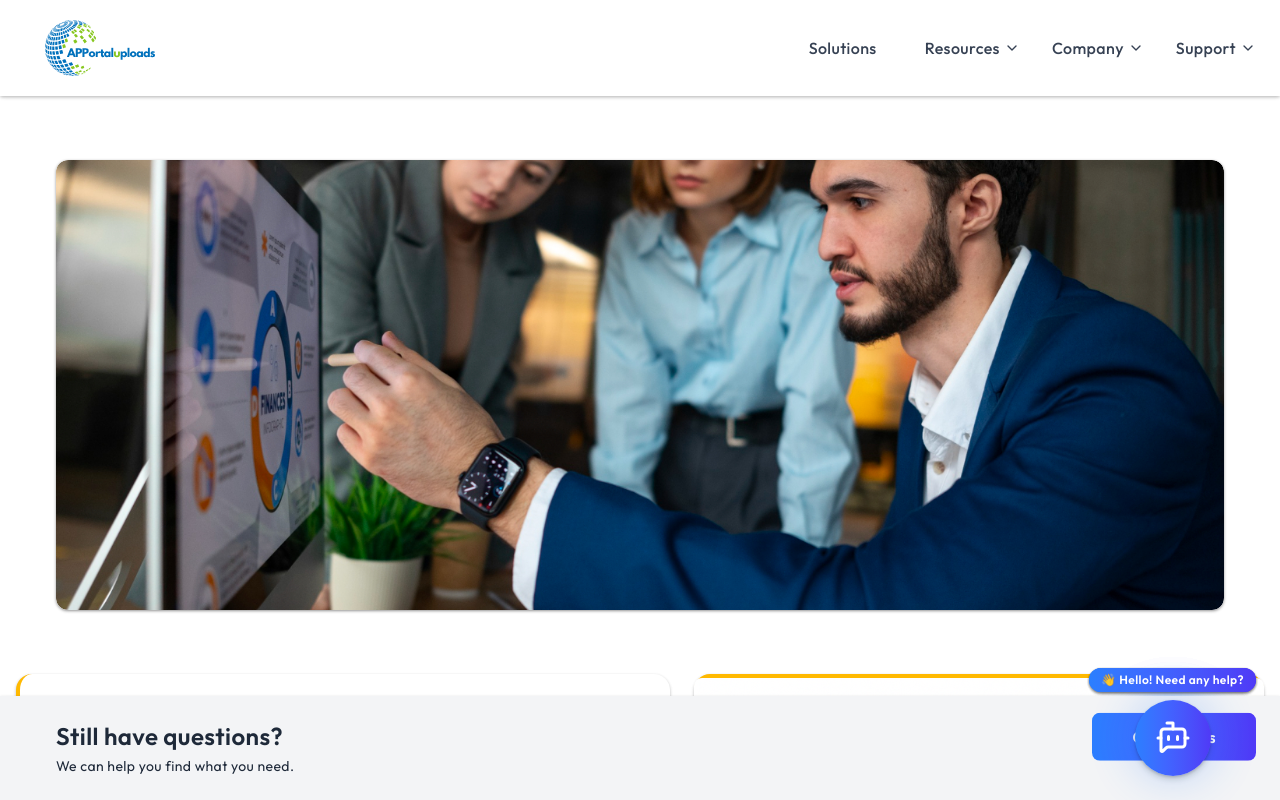
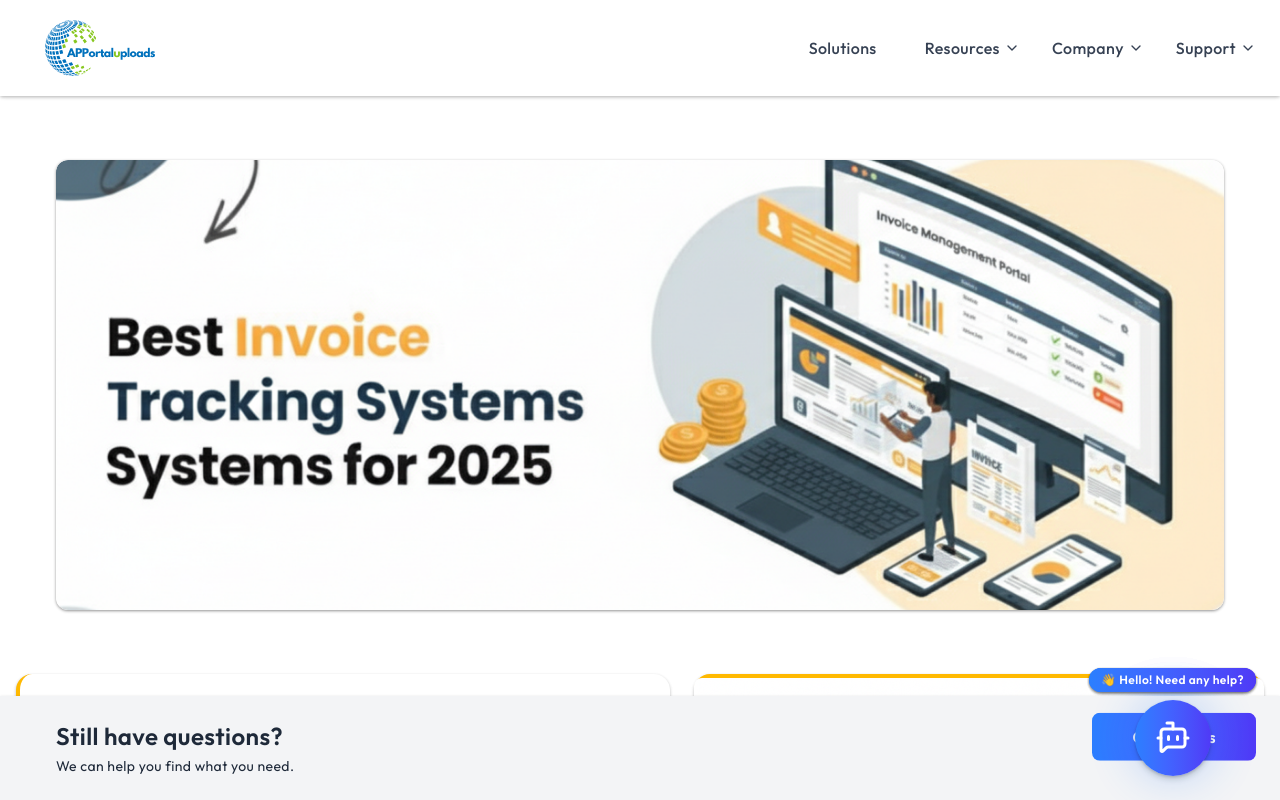
Before and after one commit to kishoreiist/APportaluploads, a Next.js app: page /Invoicetracking in a window 1280 px wide. Shown: the top 800 px of the page. Built offline with nearby package versions, Linux system fonts and the light colour scheme.

Commit message:
kalpana changes

```diff
--- a/app/Invoicetracking/page.tsx
+++ b/app/Invoicetracking/page.tsx
@@ -22,7 +22,7 @@ export default function InvoicetrackingPage() {
         <div className="container max-w-7xl mx-auto flex flex-col md:flex-row items-center gap-12">
           <div className="relative w-full h-[200px] sm:h-[300px] md:h-[400px] lg:h-[450px] overflow-hidden rounded-xl shadow-2xl">
             <Image
-              src="/card1.jpg"
+              src="/tracking.png"
               alt="Dashboard Preview"
               fill
               className="object-cover rounded-xl"
```
